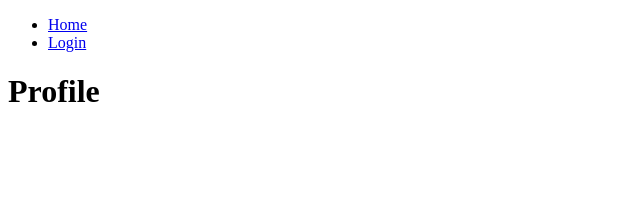
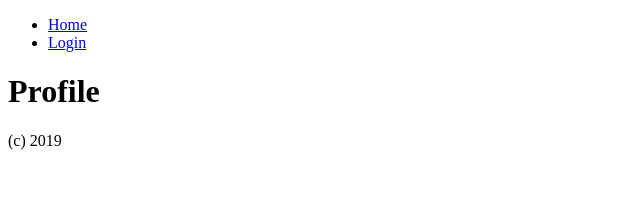
Before and after one commit to ljosberinn/react-step-by-step-tutorial, a React (Create React App) app: page /profile in a window 1280 px wide. Shown: the top 222 px of the page, without its empty margins (0-640 px from the left). Built offline with nearby package versions, Linux system fonts and the light colour scheme.

Commit message:
add basic component

```diff
--- a/src/App.js
+++ b/src/App.js
@@ -9,16 +9,18 @@ import { HomeRoute, LoginRoute } from './routes/public';
 import { ProfileRoute, DashboardRoute } from './routes/private';
 import RedirectToHome from './routes/RedirectToHome';
 import { AuthContext } from './context/AuthContext';
+import { Footer } from './components';
 
 export default function App() {
   const { isLoggedIn, handleLogout } = useContext(AuthContext);
 
   return (
     <Router>
+      <header>
         <nav>
           <ul>
             <li>
-            <NavLink to='/'>Home</NavLink>
+              <NavLink to='/'>{isLoggedIn ? 'Dashboard' : 'Home'}</NavLink>
             </li>
 
             {isLoggedIn ? (
@@ -39,6 +41,8 @@ export default function App() {
             )}
           </ul>
         </nav>
+      </header>
+      <main>
         <Switch>
           <Route
             path='/'
@@ -49,6 +53,8 @@ export default function App() {
           <Route path='/profile' exact component={ProfileRoute} />
           <Route component={RedirectToHome} />
         </Switch>
+      </main>
+      <Footer />
     </Router>
   );
 }
--- /dev/null
+++ b/src/components/Footer.js
@@ -0,0 +1,5 @@
+import React from 'react';
+
+export default function Footer() {
+  return <footer>(c) {new Date().getFullYear()}</footer>;
+}
--- /dev/null
+++ b/src/components/index.js
@@ -0,0 +1,3 @@
+import Footer from './Footer';
+
+export { Footer };
```
Lines whose indentation alone changed are shown as unchanged.
